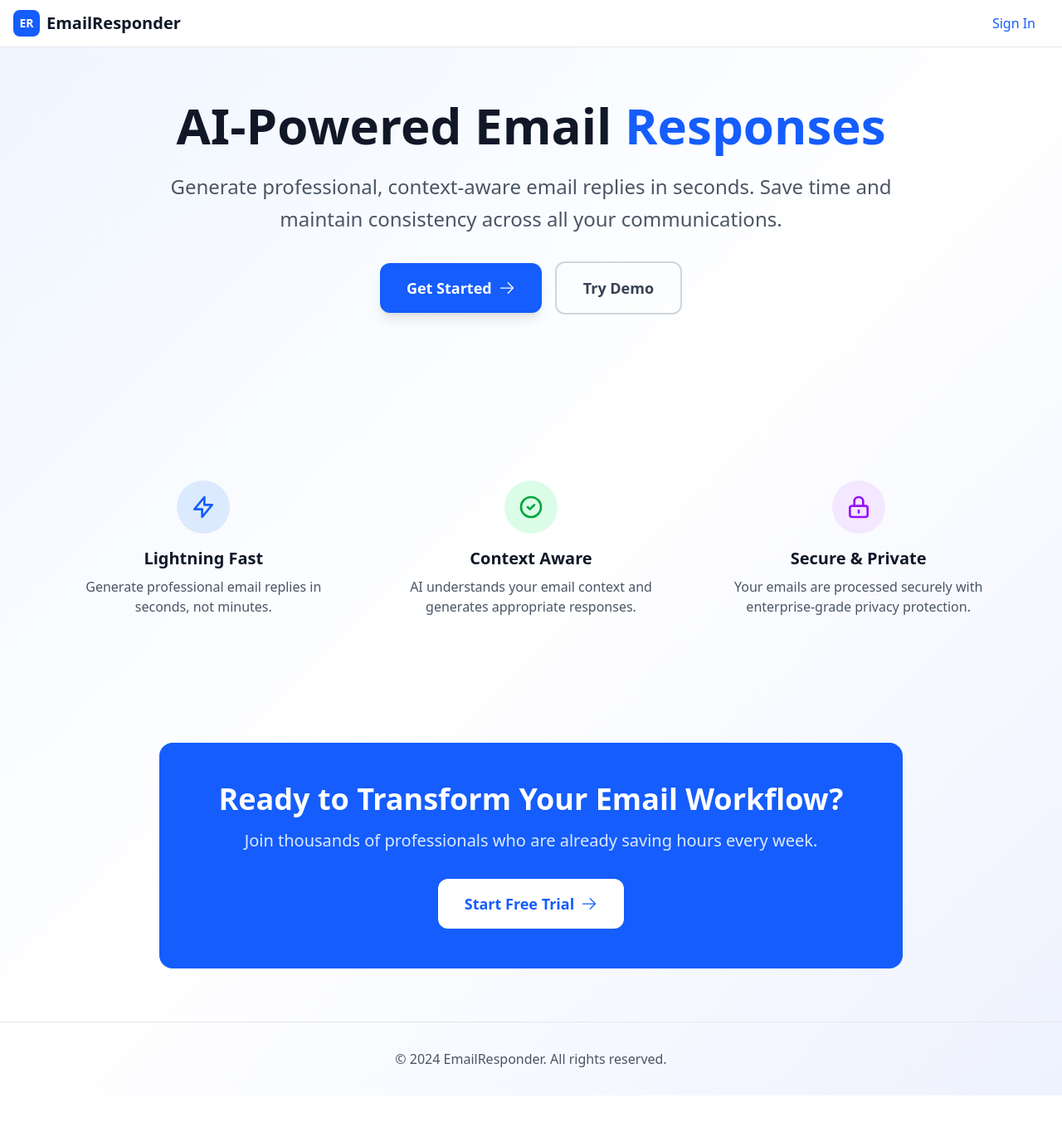
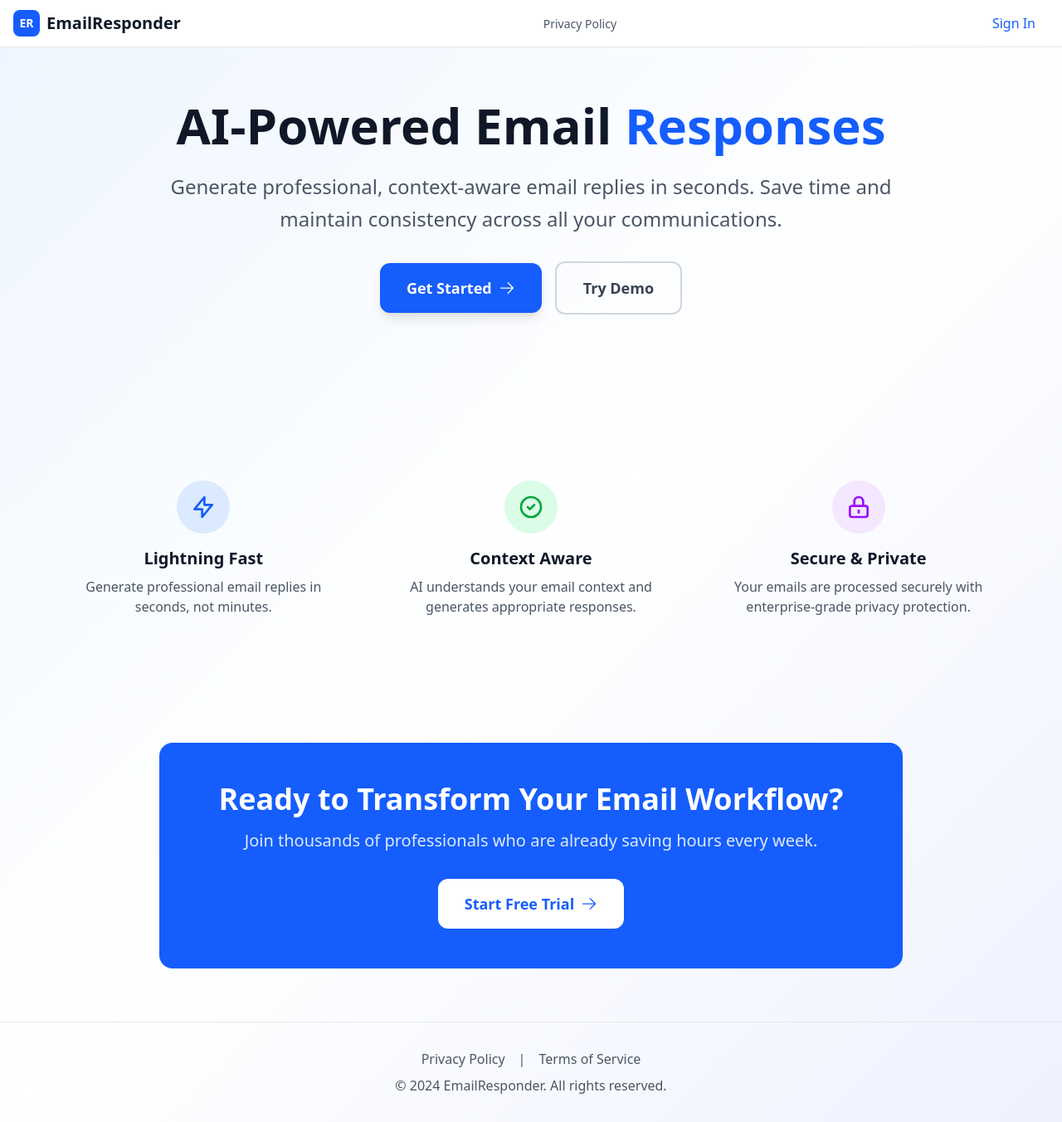
Before and after one commit to pdavit/emailresponder, a Next.js app: page / in a window 1280 px wide. Shown: the whole page at 83% size. Before the commit the page ends 1320 px from the top, so only its background shows below. Built offline with nearby package versions, Linux system fonts and the light colour scheme; no server answers.

Commit message:
Add Privacy Policy and Terms links to footer

```diff
--- a/appsscript.json
+++ b/appsscript.json
@@ -1,29 +1,45 @@
 {
   "timeZone": "America/New_York",
-  "dependencies": {},
   "exceptionLogging": "STACKDRIVER",
+  "runtimeVersion": "V8",
+
+  "oauthScopes": [
+  "https://www.googleapis.com/auth/gmail.addons.execute",
+  "https://www.googleapis.com/auth/gmail.addons.current.message.readonly",
+  "https://www.googleapis.com/auth/gmail.addons.current.message.metadata",
+  "https://www.googleapis.com/auth/gmail.addons.current.action.compose",
+  "https://www.googleapis.com/auth/script.external_request",
+  "https://www.googleapis.com/auth/script.locale",
+  "https://www.googleapis.com/auth/userinfo.email"
+],
+
+  "urlFetchWhitelist": [
+    "https://app.skyntco.com/api/emailresponder/generate",
+    "https://app.skyntco.com/*",
+    "https://skyntco.com/*"
+  ],
+
   "addOns": {
     "common": {
       "name": "EmailResponder — AI Reply",
-      "logoUrl": "https://skyntco.com/icon-128.png",
-      "layoutProperties": { "primaryColor": "#0EA5E9", "secondaryColor": "#111827" },
+      "logoUrl": "https://app.skyntco.com/er-icon-128.png?v=1",
+      "layoutProperties": {
+        "primaryColor": "#0EA5E9",
+        "secondaryColor": "#111827"
+      },
       "useLocaleFromApp": true,
       "homepageTrigger": { "runFunction": "onHomepageOpen" }
     },
     "gmail": {
       "contextualTriggers": [
-        {
-          "unconditional": {},
-          "onTriggerFunction": "onGmailMessageOpen"
-        }
+        { "unconditional": {}, "onTriggerFunction": "onGmailMessageOpen" }
       ],
-      "composeTrigger": { "draftAccess": "NONE", "onTriggerFunction": "onGmailComposeOpen" }
+      "composeTrigger": {
+        "draftAccess": "METADATA",
+        "selectActions": [
+          { "text": "Open EmailResponder", "runFunction": "onGmailComposeOpen" }
+        ]
+      }
     }
-  },
-  "oauthScopes": [
-    "https://www.googleapis.com/auth/gmail.addons.current.message.readonly",
-    "https://www.googleapis.com/auth/gmail.addons.current.message.metadata",
-    "https://www.googleapis.com/auth/gmail.addons.current.action.compose",
-    "openid", "email", "profile"
-  ]
+  }
 }
--- a/src/app/page.tsx
+++ b/src/app/page.tsx
@@ -135,10 +135,30 @@ export default function HomePage() {
 
       {/* Footer */}
       <footer className="container mx-auto px-4 py-8 border-t border-gray-200 dark:border-gray-700">
-        <div className="text-center text-gray-600 dark:text-gray-400">
-          <p>&copy; 2024 EmailResponder. All rights reserved.</p>
-        </div>
-      </footer>
+  <div className="text-center text-gray-600 dark:text-gray-400 space-y-2">
+    <div className="space-x-4">
+      <a
+        href="https://skyntco.com/legal/privacy"
+        target="_blank"
+        rel="noopener noreferrer"
+        className="hover:underline"
+      >
+        Privacy Policy
+      </a>
+      <span>|</span>
+      <a
+        href="https://skyntco.com/legal/terms"
+        target="_blank"
+        rel="noopener noreferrer"
+        className="hover:underline"
+      >
+        Terms of Service
+      </a>
+    </div>
+    <p>&copy; 2024 EmailResponder. All rights reserved.</p>
+  </div>
+</footer>
+
     </main>
   );
 }
--- a/src/components/Header.tsx
+++ b/src/components/Header.tsx
@@ -52,7 +52,16 @@ export function Header() {
           EmailResponder
         </span>
       </div>
-
+      <nav class="site-nav">
+<a
+  href="https://skyntco.com/legal/privacy"
+  target="_blank"
+  rel="noopener noreferrer"
+  className="text-sm text-gray-600 hover:text-gray-900 dark:text-gray-300 dark:hover:text-white"
+>
+  Privacy Policy
+</a>
+</nav>
       <div>
         {isSignedIn ? (
           <div className="bg-gradient-to-r from-blue-500 to-teal-400 p-[2px] rounded-full">
```
Also changed, not shown: src/app/billing/cancel/page.tsx (line endings or trailing spaces), 1 other file (tests, documents, lock files or other folders).
